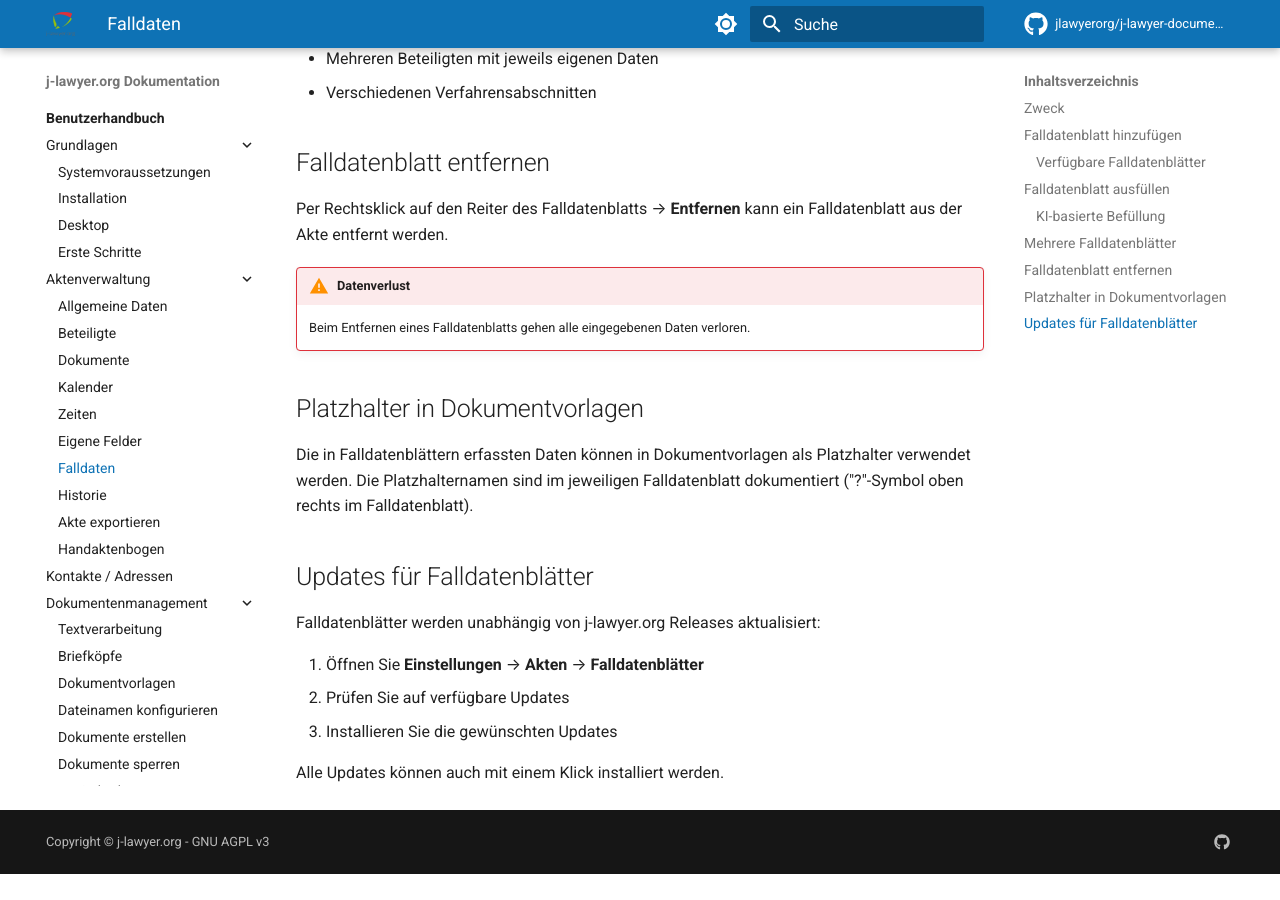
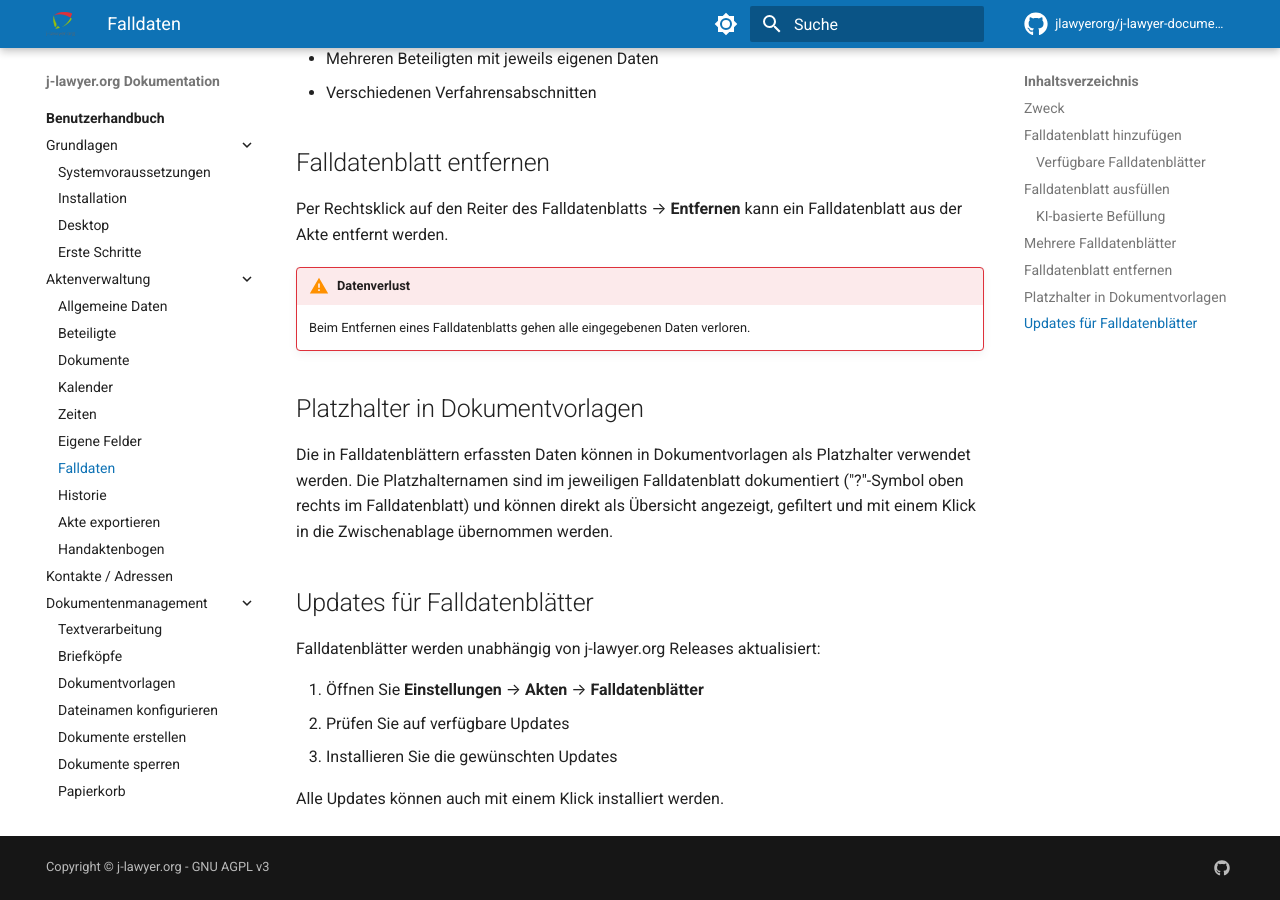
Before and after one commit to jlawyerorg/j-lawyer-documentation, an MkDocs documentation site: the page built from docs/benutzerhandbuch/aktenverwaltung/falldaten.md, in a window 1280 px wide and 900 px high, scrolled down 3026 px. Built offline with MkDocs 1.6.1 and Material for MkDocs 9.7.7, drawn with Linux system fonts in a browser that asks for light colours; comment, search, counter and statistics services are not loaded; before the commit the page ends 3900 px from its top, so only the background shows below that.

Commit message:
falldaten placeholder

```diff
--- a/docs/benutzerhandbuch/aktenverwaltung/falldaten.md
+++ b/docs/benutzerhandbuch/aktenverwaltung/falldaten.md
@@ -86,7 +86,7 @@
 
 ## Platzhalter in Dokumentvorlagen
 
-Die in Falldatenblättern erfassten Daten können in Dokumentvorlagen als Platzhalter verwendet werden. Die Platzhalternamen sind im jeweiligen Falldatenblatt dokumentiert ("?"-Symbol oben rechts im Falldatenblatt).
+Die in Falldatenblättern erfassten Daten können in Dokumentvorlagen als Platzhalter verwendet werden. Die Platzhalternamen sind im jeweiligen Falldatenblatt dokumentiert ("?"-Symbol oben rechts im Falldatenblatt) und können direkt als Übersicht angezeigt, gefiltert und mit einem Klick in die Zwischenablage übernommen werden.
 
 ## Updates für Falldatenblätter
 
```
